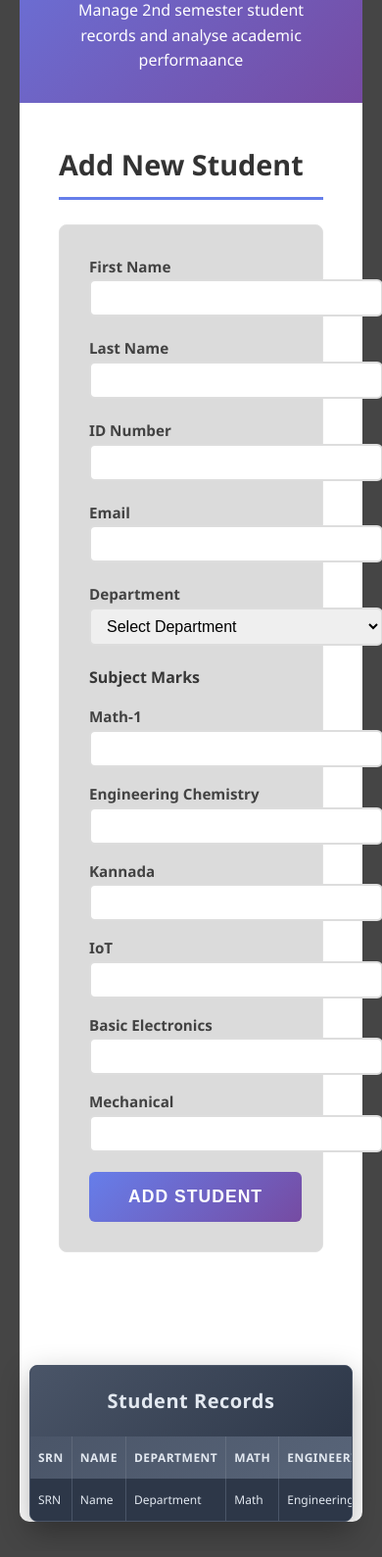
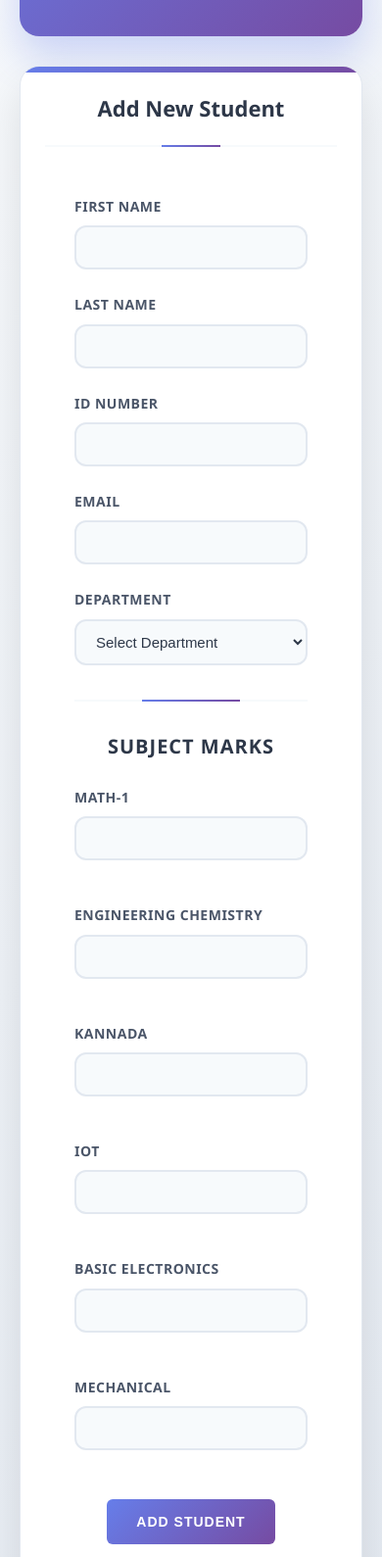
Before and after one commit to rish4883/internship, a website: page student-dashboard/index.html in a window 390 px wide. Shown: the part 254-1843 px from the top of the page at 98% size. Drawn offline with nearby package versions, Linux system fonts and the light colour scheme; no server answers.

Commit message:
improve styling and UI of whole page

```diff
--- a/package.json
+++ b/package.json
@@ -1,5 +1,9 @@
 {
   "dependencies": {
+    "json-server": "^1.0.0-beta.3",
     "prompt-sync": "^4.2.0"
+  },
+  "scripts": {
+    "server": "json-server -p 3001 student-dashboard/db.json"
   }
 }
--- a/student-dashboard/index.html
+++ b/student-dashboard/index.html
@@ -17,7 +17,7 @@
         </div>
 
         <div class="form-container">
-            <h2>Add New Student</h2>
+            <h2 class="form-heading">Add New Student</h2>
             <form id="student-form">
                 <div class="form-field">
                     <label for="fName">First Name</label>
--- a/student-dashboard/index.js
+++ b/student-dashboard/index.js
@@ -90,7 +90,8 @@ function handleSubmit(e) {
     request.then((response) => {
         editId = null;
         form.reset();
-        document.querySelector("button[type='submit']").textContent = "Submit";
+        document.querySelector("button[type='submit']").textContent = "Add Student";
+        document.querySelector(".form-heading").textContent = "Add New Student";
         console.log(response);
         loadStudents();
 
@@ -116,7 +117,7 @@ function editStudent(id) {
         document.getElementById("mechanical").value = student.marks.mechanical;
 
         document.querySelector("button[type='submit']").textContent = "Update";
-
+        document.querySelector(".form-heading").textContent = "Update Student Details";
         editId = id;
 
         document.querySelector(".form-container").scrollIntoView({ behavior: "smooth" });
--- a/student-dashboard/style.css
+++ b/student-dashboard/style.css
@@ -20,22 +20,32 @@ body {
     font-family: 'Segoe UI', Tahoma, Geneva, Verdana, sans-serif;
     background-color: #454545;
     line-height: 1.6;
-    padding: 20px;
+    /* padding: 20px; */
 }
 
 .heading {
-    background: linear-gradient(135deg, #667eea 0%, #764ba2 100%);
     color: white;
     text-align: center;
-    padding: 30px;
-    border-radius: 10px 10px 0 0;
+    margin-bottom: 40px;
+    padding: 50px 40px;
+    background: linear-gradient(135deg, #667eea 0%, #764ba2 100%);
+    border-radius: 20px;
+    box-shadow: 0 20px 40px rgba(102, 126, 234, 0.3);
+    position: relative;
+    overflow: hidden;
 }
 
+
 .heading h1 {
-    font-size: 2.5em;
-    margin-bottom: 10px;
+    color: white;
+    font-size: 42px;
+    font-weight: 800;
+    margin-bottom: 15px;
+    letter-spacing: 1.5px;
+    text-shadow: 0 4px 8px rgba(0, 0, 0, 0.2);
+    position: relative;
+    z-index: 1;
 }
-
 .header p {
     font-size: 1.1em;
     opacity: 0.9;
@@ -44,52 +54,97 @@ body {
 .page-container {
     /* max-width: 1200px; */
     margin: 0 auto;
-    background-color: white;
     border-radius: 10px;
+    padding-bottom: 30px;
+    background: linear-gradient(135deg, #f8fafc 0%, #e2e8f0 100%);
+    padding: 20px;
+    min-height: 100vh;
 }
 
 .form-container {
+    max-width: 1400px;
+    margin: 0 auto;
+    background: white;
+    border-radius: 20px;
     padding: 40px;
-    margin: 0 auto;
-    margin-bottom: 50px;
-    max-width: 1200px;
+    margin-bottom: 40px;
+    box-shadow: 0 20px 40px rgba(0, 0, 0, 0.1);
+    border: 1px solid #e2e8f0;
+    position: relative;
+    overflow: hidden;
+}
 
+.form-container::before {
+    content: '';
+    position: absolute;
+    top: 0;
+    left: 0;
+    right: 0;
+    height: 6px;
+    background: linear-gradient(135deg, #667eea 0%, #764ba2 100%);
 }
 
 .form-container h2 {
-    font-size: 1.8em;
-    color: #333;
-    margin-bottom: 25px;
-    border-bottom: 3px solid #667eea;
-    padding-bottom: 10px;
+    color: #2d3748;
+    font-size: 28px;
+    font-weight: 700;
+    margin-bottom: 30px;
+    text-align: center;
+    padding-bottom: 20px;
+    border-bottom: 2px solid #f7fafc;
+    position: relative;
 }
 
+.form-container h2::after {
+    content: '';
+    position: absolute;
+    bottom: -2px;
+    left: 50%;
+    transform: translateX(-50%);
+    width: 60px;
+    height: 2px;
+    background: linear-gradient(135deg, #667eea 0%, #764ba2 100%);
+}
+
+
 #student-form {
-    background-color: #dbdbdb;
+    background-color: white;
     padding: 30px;
-    border-radius: 8px;
-    border: 1px solid #e0e0e0;
+    /* border-radius: 8px; */
+    /* border: 1px solid #e0e0e0; */
 
-    display: grid;
+    /* display: grid;
     grid-template-columns: repeat(auto-fit, minmax(300px, 1fr));
-    gap: 20px;
+    gap: 20px; */
     margin-bottom: 25px;
 }
 
 #student-form label {
+    display: block;
+    color: #4a5568;
     font-weight: 600;
-    color: #424242;
     margin-bottom: 8px;
-    font-size: 0.95em;
+    font-size: 14px;
+    letter-spacing: 0.5px;
+    text-transform: uppercase;
 }
+
+.form-field {
+    margin-bottom: 25px;
+}
+
 
 .form-field input,
 .form-field select {
-    padding: 8px 12px;
-    border: 2px solid #ddd;
-    border-radius: 6px;
-    font-size: 1em;
     width: 100%;
+    padding: 14px 18px;
+    border: 2px solid #e2e8f0;
+    border-radius: 12px;
+    background: #f7fafc;
+    color: #2d3748;
+    font-size: 15px;
+    font-weight: 500;
+    transition: all 0.3s ease;
 }
 /*
 input {
@@ -111,9 +166,12 @@ input {
 }
 
 .sub-btn {
+    display: block;
+    margin: 0px auto;
+    margin-top: 25px;
     background: linear-gradient(135deg, #667eea 0%, #764ba2 100%);
     color: white;
-    padding: 15px 40px;
+    padding: 20px 60px;
     border: none;
     border-radius: 6px;
     font-size: 1.1em;
@@ -133,17 +191,78 @@ input {
 
 
 .subject-section {
-    grid-column: 1/-1;
+    margin-top: 35px;
+    padding-top: 30px;
+    border-top: 2px solid #f7fafc;
+    position: relative;
+}
+
+.subject-section::before {
+    content: '';
+    position: absolute;
+    top: -2px;
+    left: 50%;
+    transform: translateX(-50%);
+    width: 100px;
+    height: 2px;
+    background: linear-gradient(135deg, #667eea 0%, #764ba2 100%);
+}
+
+.subject-section h4 {
+    color: #2d3748;
+    font-size: 20px;
+    font-weight: 700;
+    margin-bottom: 25px;
+    text-align: center;
+    text-transform: uppercase;
+    letter-spacing: 1px;
 }
 
 .subject-grid {
     display: grid;
-    grid-template-columns: repeat(auto-fit, minmax(200px, 1fr));
-    gap: 15px;
-    margin-top: 15px;
+    grid-template-columns: repeat(auto-fit, minmax(300px, 1fr));
+    gap: 25px;
 }
 
+@media (max-width: 768px) {
+    .heading {
+        padding: 35px 25px;
+        margin-bottom: 30px;
+    }
 
+    .heading h1 {
+        font-size: 28px;
+    }
+
+    .heading p {
+        font-size: 16px;
+    }
+
+    .form-container {
+        padding: 25px;
+        margin-bottom: 30px;
+    }
+
+    .form-container h2 {
+        font-size: 22px;
+        margin-bottom: 20px;
+    }
+
+    .subject-grid {
+        grid-template-columns: 1fr;
+        gap: 20px;
+    }
+
+    .form-field input,
+    .form-field select {
+        padding: 12px 16px;
+    }
+
+    .sub-btn {
+        padding: 15px 30px;
+        font-size: 14px;
+    }
+}
 
 
 
@@ -223,16 +342,16 @@ tbody tr:nth-child(even):hover {
 .table-section {
     max-width: 1400px;
     margin: 0 auto;
-            background: #2d3748;
+    background: white;
     border-radius: 12px;
-            box-shadow: 0 10px 30px rgba(0, 0, 0, 0.3);
+    box-shadow: 0 10px 30px rgba(0, 0, 0, 0.1);
     overflow: hidden;
-            border: 1px solid #4a5568;
+    border: 1px solid #e2e8f0;
 }
 
 .table-section h2 {
     background: linear-gradient(135deg, #4a5568 0%, #2d3748 100%);
-            color: #e2e8f0;
+    color: white;
     padding: 25px 30px;
     margin: 0;
     font-size: 24px;
@@ -250,22 +369,23 @@ tbody tr:nth-child(even):hover {
             width: 100%;
             border-collapse: collapse;
             font-size: 14px;
-            background: #2d3748;
+            background: white;
         }
 
+
         .student-table thead {
-            background: linear-gradient(135deg, #4a5568 0%, #718096 100%);
+            background: linear-gradient(135deg, #667eea 0%, #764ba2 100%);
         }
 
         .student-table thead th {
             padding: 18px 12px;
             text-align: left;
             font-weight: 600;
-            color: #e2e8f0;
+            color: white;
             text-transform: uppercase;
             letter-spacing: 0.5px;
             font-size: 12px;
-            border-right: 1px solid rgba(255, 255, 255, 0.1);
+            border-right: 1px solid rgba(255, 255, 255, 0.2);
             white-space: nowrap;
         }
 
@@ -275,13 +395,13 @@ tbody tr:nth-child(even):hover {
 
         .student-table tbody tr {
             transition: all 0.3s ease;
-            border-bottom: 1px solid #4a5568;
+            border-bottom: 1px solid #e2e8f0;
         }
 
         .student-table tbody tr:hover {
-            background-color: #374151;
+            background-color: #f7fafc;
             transform: translateY(-1px);
-            box-shadow: 0 4px 12px rgba(0, 0, 0, 0.2);
+            box-shadow: 0 4px 12px rgba(0, 0, 0, 0.1);
         }
 
         .student-table tbody tr:last-child {
@@ -290,9 +410,9 @@ tbody tr:nth-child(even):hover {
 
         .student-table tbody td {
             padding: 16px 12px;
-            color: #e2e8f0;
+            color: #2d3748;
             font-weight: 500;
-            border-right: 1px solid #4a5568;
+            border-right: 1px solid #e2e8f0;
             white-space: nowrap;
         }
 
@@ -301,7 +421,7 @@ tbody tr:nth-child(even):hover {
         }
 
         .student-table tbody tr:nth-child(even) {
-            background-color: #374151;
+            background-color: #f8fafc;
         }
 
         .actions-column {
@@ -324,22 +444,22 @@ tbody tr:nth-child(even):hover {
         }
 
         .edit-btn {
-            color: #60a5fa;
+            color: #3182ce;
         }
 
         .edit-btn:hover {
-            background-color: #1e3a8a;
-            color: #93c5fd;
+            background-color: #ebf8ff;
+            color: #2c5282;
             transform: scale(1.1);
         }
 
         .delete-btn {
-            color: #f87171;
+            color: #e53e3e;
         }
 
         .delete-btn:hover {
-            background-color: #7f1d1d;
-            color: #fca5a5;
+            background-color: #fed7d7;
+            color: #c53030;
             transform: scale(1.1);
         }
 
```
Also changed, not shown: student-dashboard/db.json (+16 -0 lines), 1 other file. Lines whose indentation alone changed are shown as unchanged.
